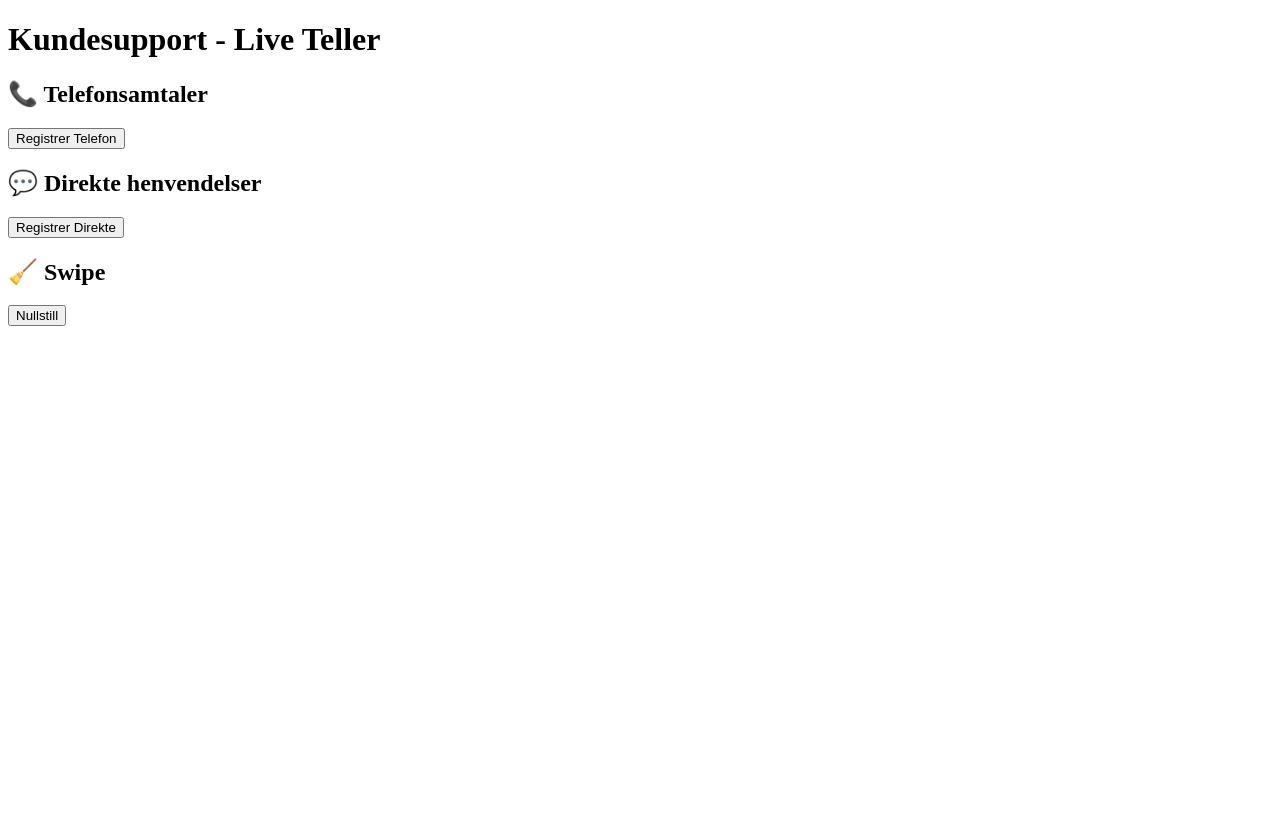
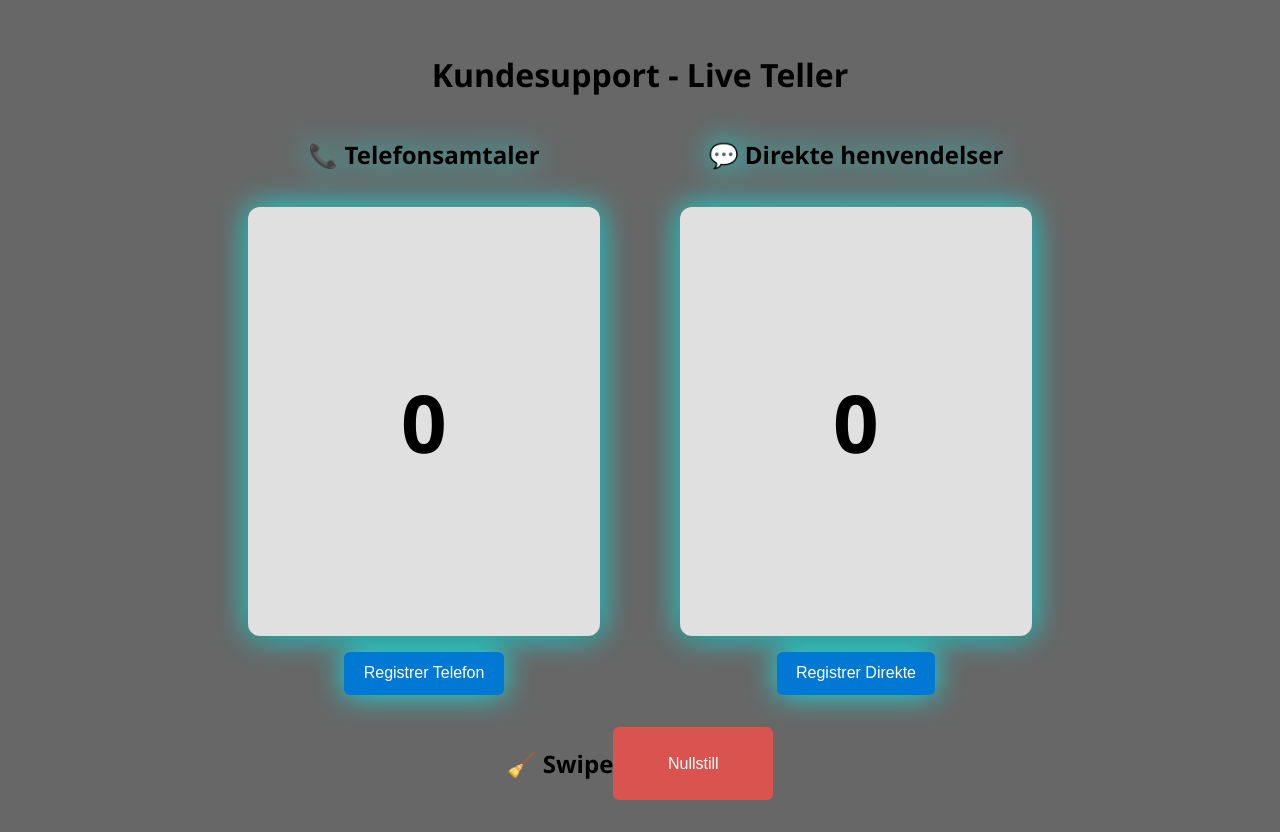
Before and after one commit to FrenzyCT/FIBSpov, a Flask app: page / in a window 1280 px wide. Before the commit the page ends 326 px from the top, so only its background shows below. Run offline with Flask 3, Linux system fonts and the light colour scheme; data comes from the database, SQL or seed files in the repository; data that the repository does not hold is empty.

Commit message:
FIBS counter start

```diff
--- a/fibspov/main/app.py
+++ b/fibspov/main/app.py
@@ -34,14 +34,10 @@ def count(counter):
 def reset():
     conn = get_db()
     cursor = conn.cursor()
-    cursor.execute("""
-       UPDATE counts SET value=0 WHERE name IN ('phone', 'direct'""")
+    cursor.execute("UPDATE counts SET value=0 WHERE name IN ('phone', 'direct')")
     conn.commit()
 
     cursor.execute("SELECT name, value FROM counts")
     rows = cursor.fetchall()
     counts = {row["name"]: row["value"] for row in rows}
     return jsonify(counts)
-
-if __name__ == '__main__':
-    app.run(host="0.0.0.0", port=5000, debug=True)
--- a/fibspov/main/static/stilig.css
+++ b/fibspov/main/static/stilig.css
@@ -0,0 +1,130 @@
+/* === GLOBALT === */
+body {
+    margin: 0;
+    padding: 2rem;
+    font-family: 'Segoe UI', sans-serif;
+    background-color: #676767;
+    display: flex;
+    flex-direction: column;
+    align-items: center;
+}
+
+/* === LAYOUT FOR BEGGE TELLERNE === */
+.container {
+    display: flex;
+    flex-wrap: wrap;
+    justify-content: center;
+    gap: 2rem;
+    width: 100%;
+    max-width: 1200px;
+    filter: drop-shadow(0 0 15px rgba(0, 255, 255, 0.8));
+}
+
+/* === HVER TELLER-SEKSJON (div inni container) ===
+.container > div {
+    background-color: white;
+    padding: 2rem;
+    border-radius: 12px;
+    box-shadow: 0 4px 12px rgba(0,0,0,0.1);
+    flex: 1 1 300px;
+    max-width: 500px;
+    text-align: center;
+}*/
+/* .card = kun layout, ingen visuell boks */
+.card {
+    display: flex;
+    flex-direction: column;
+    align-items: center; /* senterer innholdet horisontalt */
+    gap: 1rem;
+    width: 100%;
+    max-width: 400px; /* fjern evt. background, border, padding her hvis du har det */
+    background: none;
+    border: none;
+    box-shadow: none;
+    padding: 0; }
+
+/* === TALLBOKSENE DINE (class="count") === */
+.count {
+    font-size: 5rem;
+    font-weight: bold;
+    background-color: #e0e0e0;
+    border-radius: 12px;
+    padding: 10rem 1rem;
+    width: 80%; /* fyller hele card-bredden */
+    text-align: center;
+    box-shadow: 0 4px 12px rgba(0,0,0,0.1);
+}
+
+.achievement {
+    position: fixed;
+    top: 50%;
+    left: 50%;
+    transform: translate(-50%, -50%) scale(0.5);
+    background: white;
+    padding: 2rem;
+    border-radius: 12px;
+    box-shadow: 0 8px 20px rgba(0,0,0,0.2);
+    text-align: center;
+    z-index: 9999;
+    opacity: 0;
+    transition: opacity 0.4s ease, transform 0.4s ease;
+}
+
+.achievement img {
+    width: 120px;
+    margin-bottom: 1rem;
+}
+
+.achievement.show {
+    opacity: 1;
+    transform: translate(-50%, -50%) scale(1);
+}
+
+.hidden {
+    display: none;
+}
+
+/* === KNAPPER === */
+button {
+    padding: 0.8rem 1.2rem;
+    font-size: 1rem;
+    border: none;
+    border-radius: 6px;
+    background-color: #0078D4;
+    color: white;
+    cursor: pointer;
+    transition: background-color 0.3s ease, transform 0.1s ease;
+}
+
+button:hover {
+    background-color: #005fa3;
+}
+
+button:active {
+    transform: scale(0.97);
+}
+
+/* === RESET-KNAPPEN UNDER === */
+.reset-area {
+    margin-top: 2rem;
+    display: flex;
+    justify-content: center;
+    width: 100%;
+}
+
+.reset-area button {
+    padding: 0.8rem 1.2rem;
+    font-size: 1rem;
+    border: none;
+    border-radius: 6px;
+    background-color: #d9534f; /* Rød-ish for "reset" */
+    color: white;
+    cursor: pointer;
+    transition: background-color 0.3s ease, transform 0.1s ease;
+    width: auto; /* Gjør den like stor som knappen */
+    min-width: 160px; /* Litt bredere for balanse */
+    text-align: center; }
+
+.reset-area button:hover { background-color: #c9302c; }
+
+.reset-area button:active { transform: scale(0.97); }
--- a/fibspov/main/templates/index.html
+++ b/fibspov/main/templates/index.html
@@ -22,16 +22,11 @@
         <div id="directCount" class="count">{{ counts.direct }}</div>
         <button onclick="increment('direct')">Registrer Direkte</button>
     </div>
-
-    <div class="card">
+</div>
+    <div class="reset-area">
         <h2>🧹 Swipe </h2>
         <button onclick="resetCounts()">Nullstill</button>
     </div>
-
-
-
-</div>
-
 <script>
     function resetCounts() {
         fetch("/reset", {
@@ -40,21 +35,47 @@
             .then(response => response.json())
             .then(data => {
                 document.getElementById("phoneCount").innerText =data.phone;
-                document.getElementById("phoneCount").innerText =data.direct;
+                document.getElementById("directCount").innerText =data.direct;
             })
     }
 </script>
 
-<script> function increment(counter) {
-    fetch(`/count/${counter}`, { method: "POST" })
-        .then(response => response.json())
-        .then(data => { if (counter === "phone")
-        { document.getElementById("phoneCount").innerText = data.value; }
-        else if (counter === "direct") {
-            document.getElementById("directCount").innerText = data.value;
-        }
-    });
-}
+<script>
+    function showAchievement() {
+        const box = document.getElementById("achievement");
+
+        box.classList.remove("hidden");
+
+        setTimeout(() => {
+            box.classList.add("show");
+        }, 10);
+
+        setTimeout(() => {
+            box.classList.remove("show");
+            setTimeout(() => box.classList.add("hidden"), 400);
+        }, 3000);
+    }
+
+    function increment(counter) {
+        fetch(`/count/${counter}`, {method: "POST"})
+            .then(response => response.json())
+            .then(data => {
+                const countId = counter + "Count";
+                document.getElementById(countId).innerText = data.value;
+
+                //Trigger achievement for direkte hver 10 gang
+                if (data.value % 10 === 0) {
+                    showAchievement();
+                }
+            });
+    }
+
 </script>
+
+<div id="achievement" class="achievement hidden">
+    <img src="/static/omg.jpeg" alt="Achievement">
+    <p>OMG you did it!</p>
+</div>
+
 </body>
 </html>
```
Also changed, not shown: fibspov/main/static/omg.jpeg (added), 1 other file.
